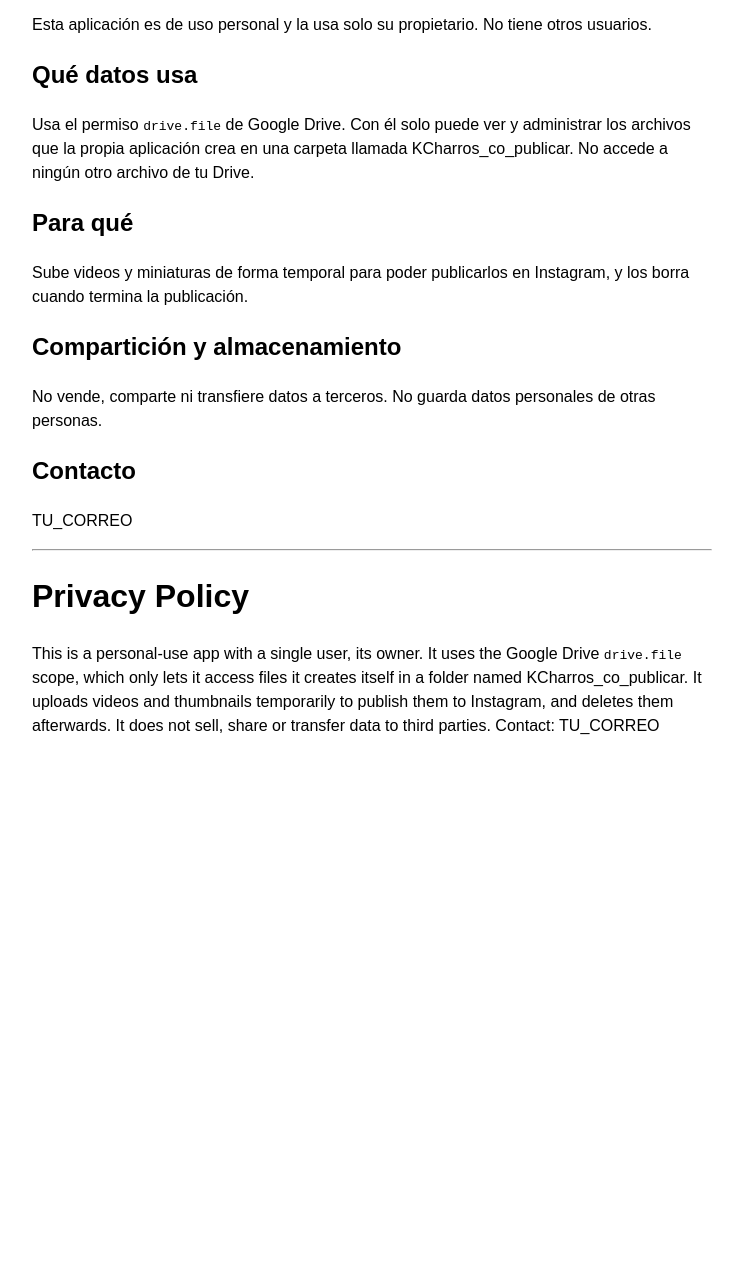
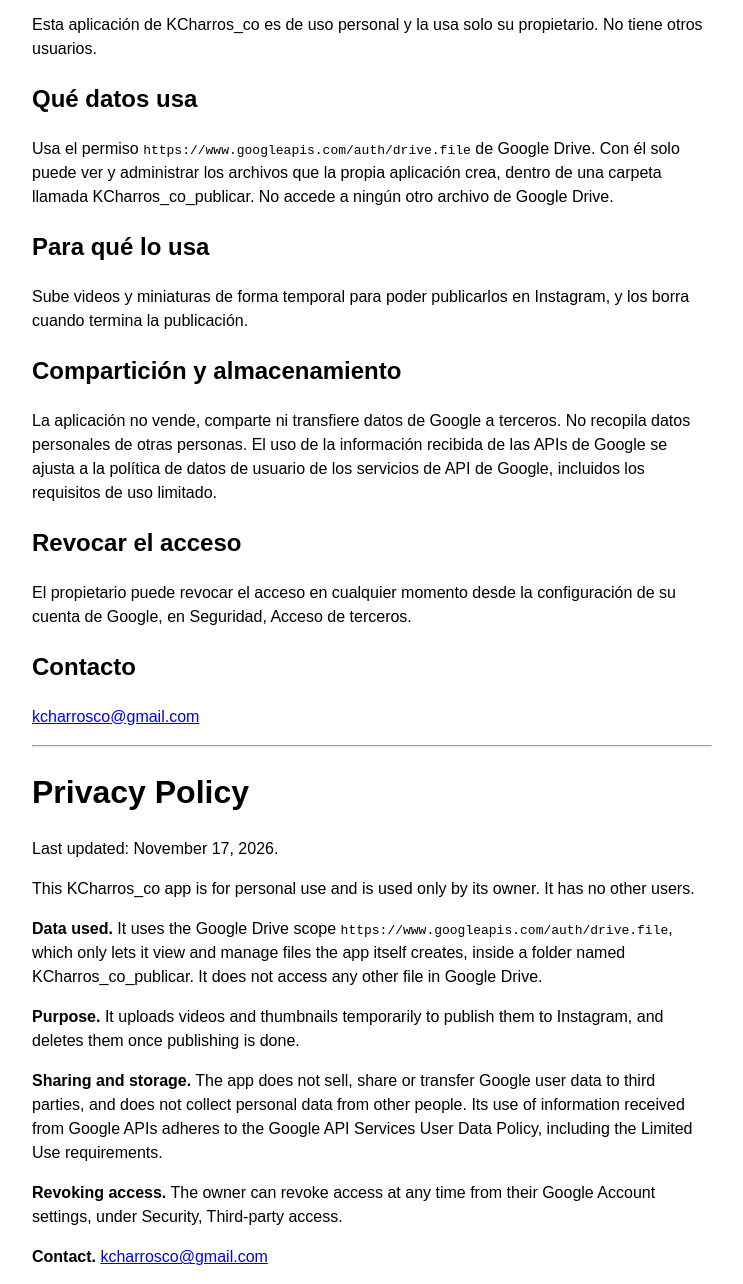
Before and after one commit to JuanCardenas0/App-Domain, a plain HTML site: page privacy.html in a window 1280 px wide. Shown: the part 136-1420 px from the top of the page, without its empty margins (268-1011 px from the left). Before the commit the page ends 914 px from the top, so only its background shows below. Drawn offline with Linux system fonts and the light colour scheme.

Commit message:
Update privacy.html

```diff
--- a/privacy.html
+++ b/privacy.html
@@ -8,17 +8,31 @@
 <body style="font-family:sans-serif;max-width:680px;margin:40px auto;padding:0 16px;line-height:1.5">
 <h1>Política de privacidad</h1>
 <p>Última actualización: 17 de noviembre de 2026.</p>
-<p>Esta aplicación es de uso personal y la usa solo su propietario. No tiene otros usuarios.</p>
+<p>Esta aplicación de KCharros_co es de uso personal y la usa solo su propietario. No tiene otros usuarios.</p>
+
 <h2>Qué datos usa</h2>
-<p>Usa el permiso <code>drive.file</code> de Google Drive. Con él solo puede ver y administrar los archivos que la propia aplicación crea en una carpeta llamada KCharros_co_publicar. No accede a ningún otro archivo de tu Drive.</p>
-<h2>Para qué</h2>
+<p>Usa el permiso <code>https://www.googleapis.com/auth/drive.file</code> de Google Drive. Con él solo puede ver y administrar los archivos que la propia aplicación crea, dentro de una carpeta llamada KCharros_co_publicar. No accede a ningún otro archivo de Google Drive.</p>
+
+<h2>Para qué lo usa</h2>
 <p>Sube videos y miniaturas de forma temporal para poder publicarlos en Instagram, y los borra cuando termina la publicación.</p>
+
 <h2>Compartición y almacenamiento</h2>
-<p>No vende, comparte ni transfiere datos a terceros. No guarda datos personales de otras personas.</p>
+<p>La aplicación no vende, comparte ni transfiere datos de Google a terceros. No recopila datos personales de otras personas. El uso de la información recibida de las APIs de Google se ajusta a la política de datos de usuario de los servicios de API de Google, incluidos los requisitos de uso limitado.</p>
+
+<h2>Revocar el acceso</h2>
+<p>El propietario puede revocar el acceso en cualquier momento desde la configuración de su cuenta de Google, en Seguridad, Acceso de terceros.</p>
+
 <h2>Contacto</h2>
-<p>TU_CORREO</p>
+<p><a href="mailto:kcharrosco@gmail.com">kcharrosco@gmail.com</a></p>
+
 <hr>
 <h1 lang="en">Privacy Policy</h1>
-<p lang="en">This is a personal-use app with a single user, its owner. It uses the Google Drive <code>drive.file</code> scope, which only lets it access files it creates itself in a folder named KCharros_co_publicar. It uploads videos and thumbnails temporarily to publish them to Instagram, and deletes them afterwards. It does not sell, share or transfer data to third parties. Contact: TU_CORREO</p>
+<p lang="en">Last updated: November 17, 2026.</p>
+<p lang="en">This KCharros_co app is for personal use and is used only by its owner. It has no other users.</p>
+<p lang="en"><strong>Data used.</strong> It uses the Google Drive scope <code>https://www.googleapis.com/auth/drive.file</code>, which only lets it view and manage files the app itself creates, inside a folder named KCharros_co_publicar. It does not access any other file in Google Drive.</p>
+<p lang="en"><strong>Purpose.</strong> It uploads videos and thumbnails temporarily to publish them to Instagram, and deletes them once publishing is done.</p>
+<p lang="en"><strong>Sharing and storage.</strong> The app does not sell, share or transfer Google user data to third parties, and does not collect personal data from other people. Its use of information received from Google APIs adheres to the Google API Services User Data Policy, including the Limited Use requirements.</p>
+<p lang="en"><strong>Revoking access.</strong> The owner can revoke access at any time from their Google Account settings, under Security, Third-party access.</p>
+<p lang="en"><strong>Contact.</strong> <a href="mailto:kcharrosco@gmail.com">kcharrosco@gmail.com</a></p>
 </body>
 </html>
```
